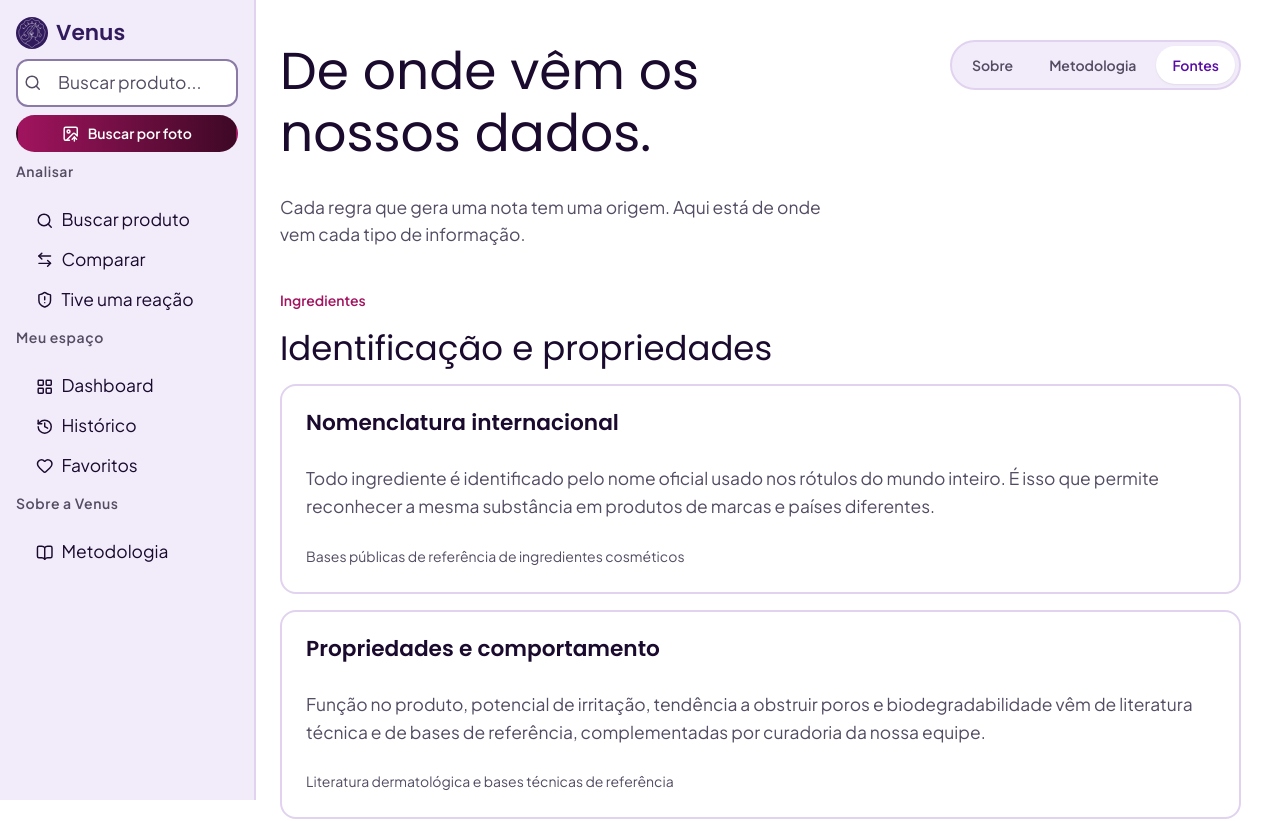
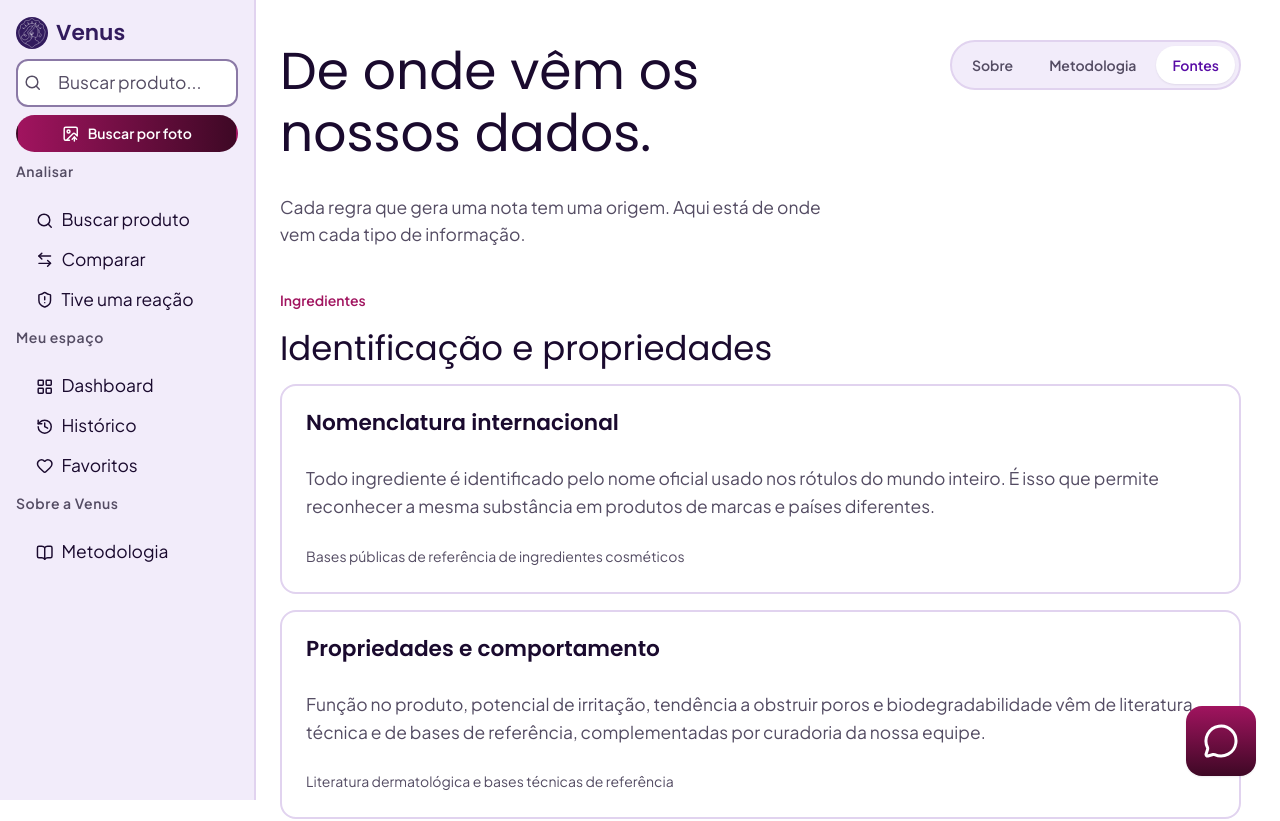
Before and after one commit to Venus-System/Venus-Web, a React (Vite) app: page /fontes in a window 1280 px wide. Shown: the top 821 px of the page. Built offline with nearby package versions, Linux system fonts and the light colour scheme; no server answers.

Commit message:
feat: Ligando o chat no layout principal

```diff
--- a/src/components/MainLayout/index.tsx
+++ b/src/components/MainLayout/index.tsx
@@ -1,7 +1,10 @@
 import type { ReactNode } from "react";
+import ChatButton from "../ChatButton";
+import ChatDrawer from "../ChatDrawer";
 import Footer from "../Footer";
 import Sidebar from "../Sidebar";
 import styles from "./styles.module.css";
+import { useChat } from "../../hooks/useChat";
 import { useRolagemDaRota } from "../../hooks/useRolagemDaRota";
 
 interface MainLayoutProps {
@@ -9,6 +12,8 @@ interface MainLayoutProps {
 }
 
 function MainLayout({ children }: MainLayoutProps) {
+  const { abrir } = useChat();
+
   useRolagemDaRota();
 
   return (
@@ -27,6 +32,9 @@ function MainLayout({ children }: MainLayoutProps) {
         </main>
       </div>
 
+      <ChatButton onOpen={abrir} />
+      <ChatDrawer />
+
       <Footer />
     </div>
   );
```
